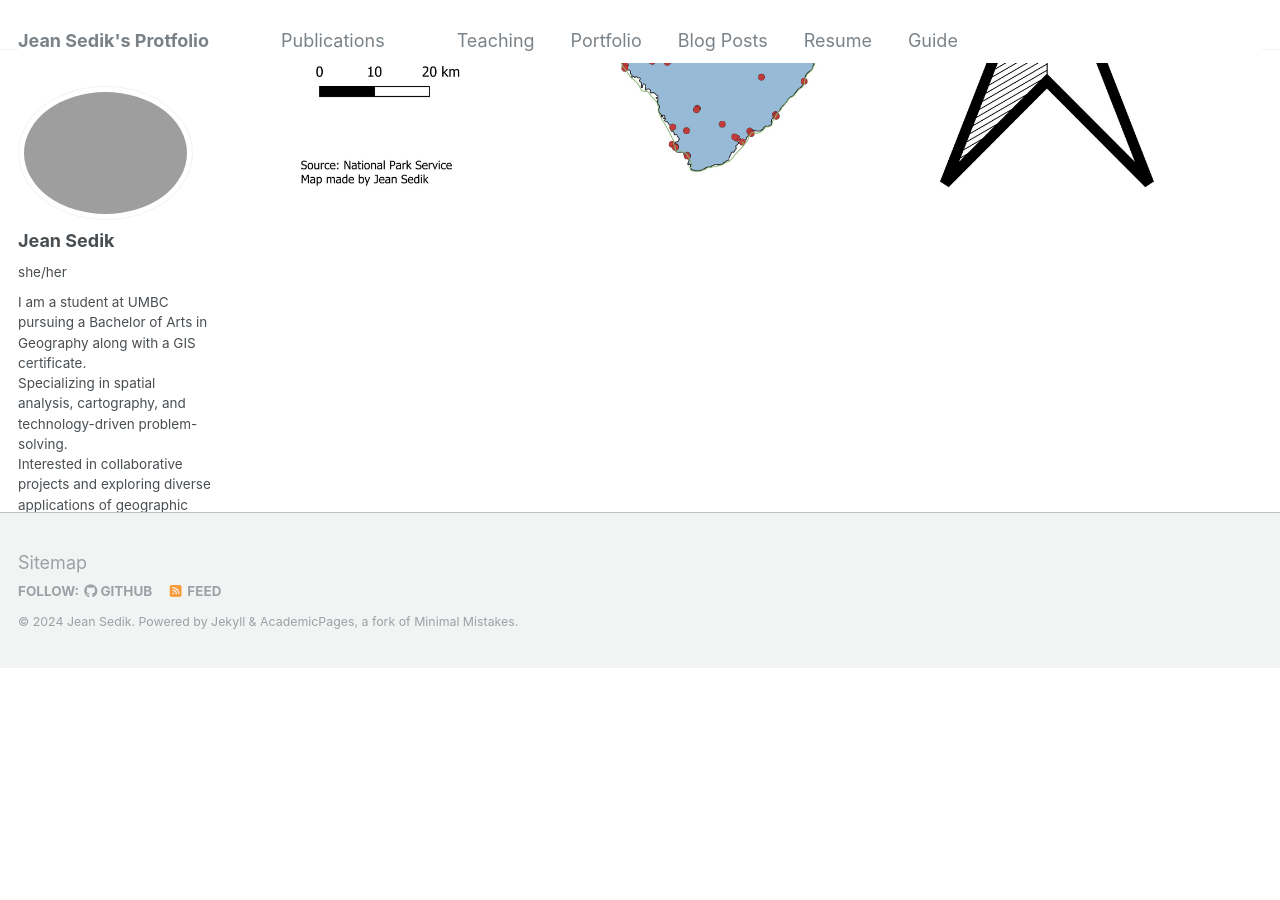
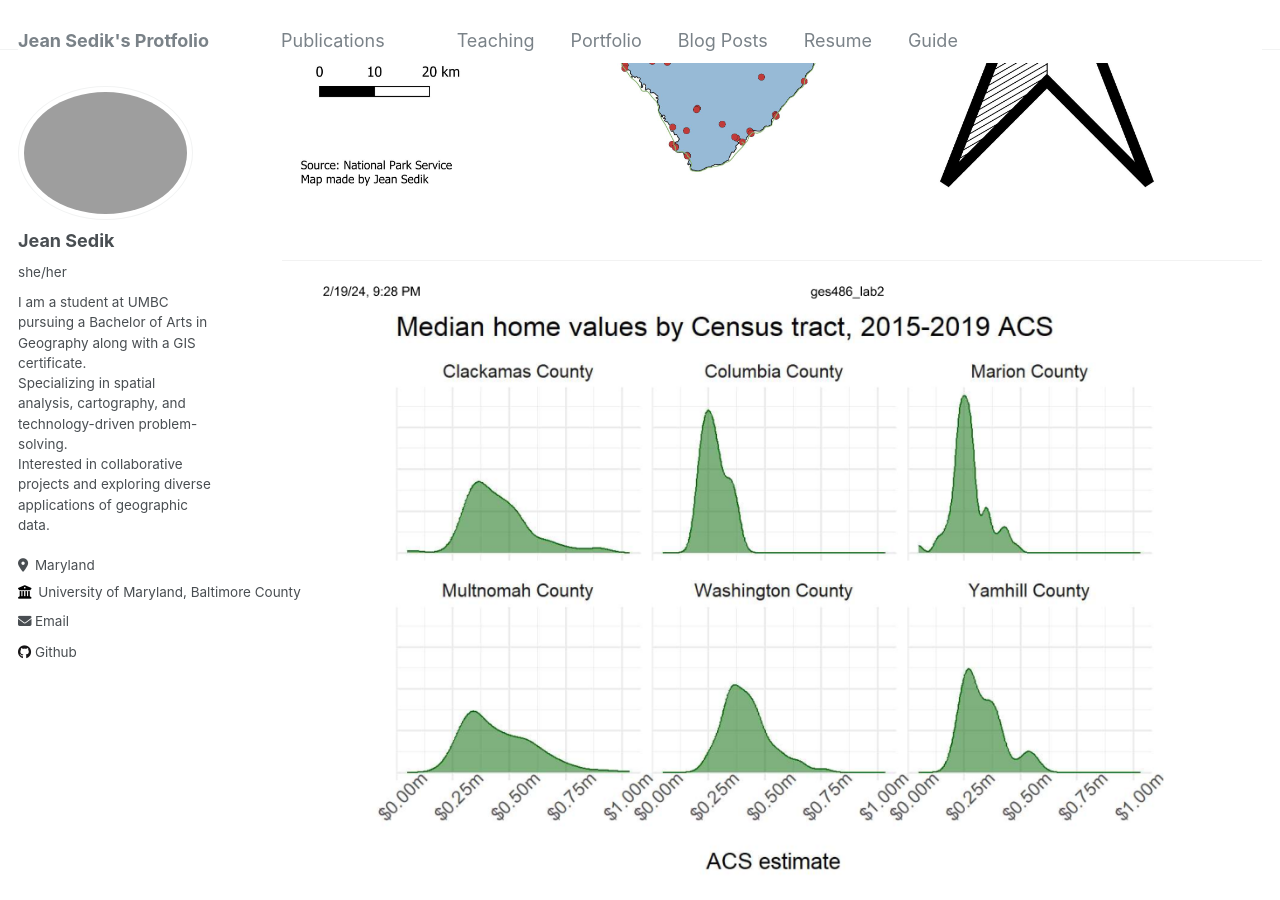
Before and after one commit to VG68490/VG68490.github.io, a Jekyll site: the page built from _pages/publications.md, in a window 1280 px wide and 900 px high, scrolled down 1573 px. Built offline with Jekyll 4.4.1, drawn with Linux system fonts in a browser that asks for light colours; before the commit the page ends 2241 px from its top, so only the background shows below that.

Commit message:
1_publications.md

```diff
--- a/_pages/publications.md
+++ b/_pages/publications.md
@@ -16,3 +16,5 @@ author_profile: true
 {% endfor %}
 
 ![Map of Roads and Parking Lots in Glacier National Park](/images/Glacier2.jpg)
+
+![Median House Prices in Various U.S Counties](/images/counties_data.png)
```
